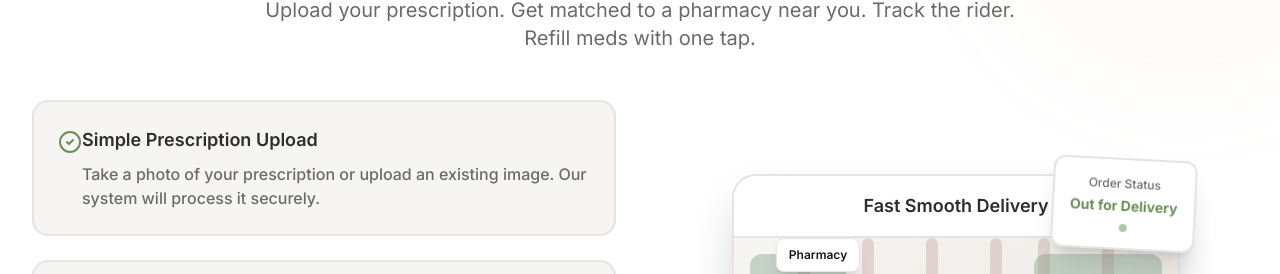
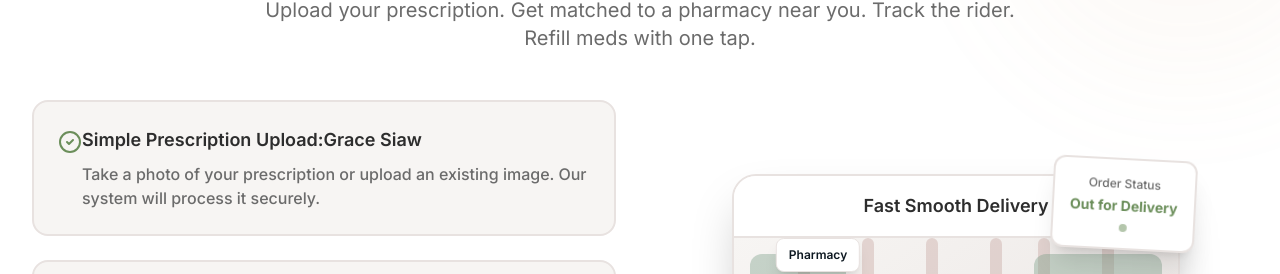
Before and after one commit to Korkoe27/pharmly-landing-page, a Next.js app: page / in a window 1280 px wide. Shown: the part 3116-3390 px from the top of the page. Built offline with nearby package versions, Linux system fonts and the light colour scheme.

Commit message:
Update AppPreview.tsx

```diff
--- a/src/components/AppPreview.tsx
+++ b/src/components/AppPreview.tsx
@@ -26,7 +26,7 @@ const AppPreview = () => {
                     <CheckCircle2 className="h-6 w-6 text-[#6B8E5A]" />
                   </div>
                   <div className="mx-auto">
-                    <h3 className="text-lg font-semibold text-[#2D2D2D]">Simple Prescription Upload</h3>
+                    <h3 className="text-lg font-semibold text-[#2D2D2D]">Simple Prescription Upload:Grace Siaw</h3>
                     <p className="mt-2 text-[#6B6B6B] font-medium">
                       Take a photo of your prescription or upload an existing image. Our system will process it securely.
                     </p>
```
